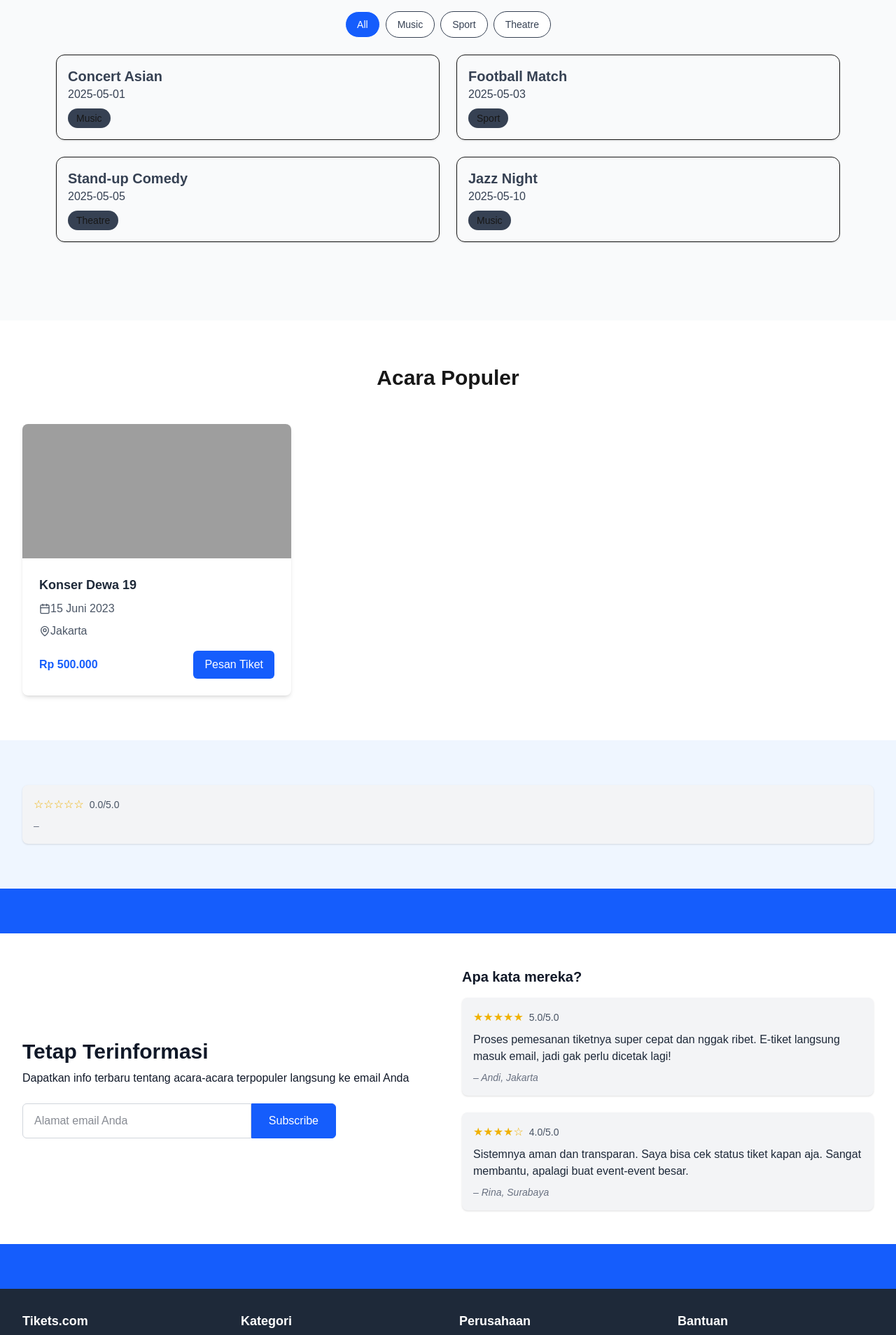
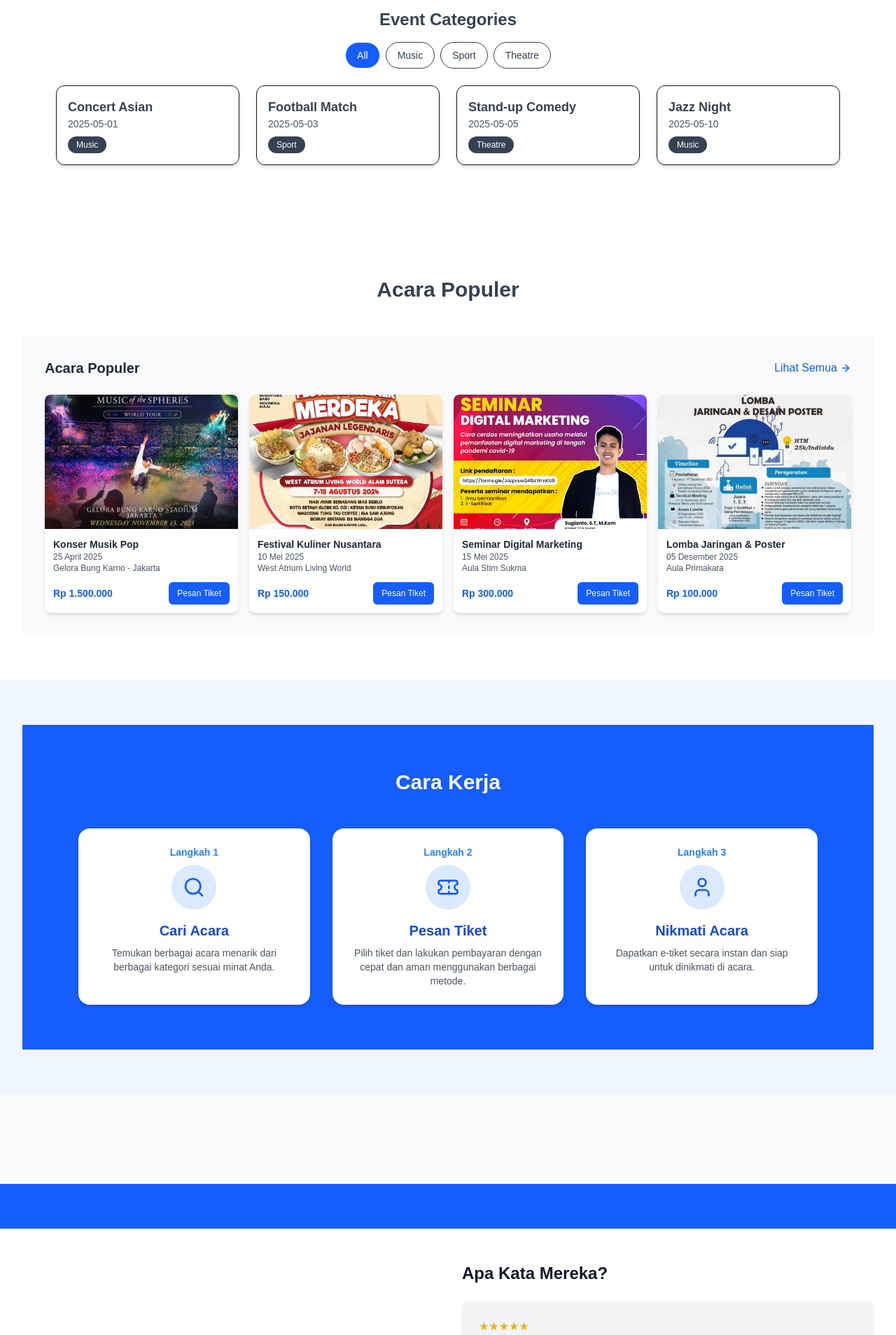
Before and after one commit to ErwinMulia/UTS-WEB, a Next.js app: page / in a window 1280 px wide. Shown: the part 572-2480 px from the top of the page at 70% size. Built offline with nearby package versions, Linux system fonts and the light colour scheme; grey boxes are pictures that could not be loaded.

Commit message:
update feature event,howitwork

```diff
--- a/src/app/page.tsx
+++ b/src/app/page.tsx
@@ -1,16 +1,19 @@
 import { HeroSection } from "@/components/home/herosection";
-import { EventList } from "@/components/organism/EventList";
-import  CategorySection  from "@/components/organism/CategorySection";
-import { TestimonialCard } from "@/components/molecul/TestimonialCard";
-import  {Newsletter}  from "@/components/organism/Newsletter";
+import { FeaturedEvents } from "@/components/organism/FeaturedEvents";
+import CategorySection from "@/components/organism/CategorySection";
+import { HowItWorks } from "@/components/organism/HowItWork";
+import { Newsletter } from "@/components/organism/Newsletter";
+import { Header } from '../components/organism/Header';
 import { Footer } from "@/components/common/footer";
 
 export default function Home() {
   return (
     <main className="min-h-screen bg-white">
+
+      <Header />
+
       <HeroSection />
-
-      <section className="py-16 bg-gray-50">
+      <section className="py-16 bg-gray-10">
         <div className="max-w-7xl mx-auto px-4 sm:px-6 lg:px-8">
           <CategorySection />
         </div>
@@ -18,14 +21,32 @@ export default function Home() {
 
       <section className="py-16">
         <div className="max-w-7xl mx-auto px-4 sm:px-6 lg:px-8">
-          <h2 className="text-3xl font-bold text-center mb-12">Acara Populer</h2>
-          <EventList />
+          <h2 className="text-3xl font-bold text-center text-gray-700 mb-12">Acara Populer</h2>
+          <FeaturedEvents />
         </div>
       </section>
 
       <section className="py-16 bg-blue-50">
         <div className="max-w-7xl mx-auto px-4 sm:px-6 lg:px-8">
-          <TestimonialCard rating={0} text={""} author={""} />
+          <HowItWorks />
+        </div>
+      </section>
+
+      {/* Testimonial Section for Rina and Andi - Display Side by Side */}
+      <section className="py-16 bg-gray-50">
+        <div className="max-w-7xl mx-auto px-4 sm:px-6 lg:px-8">
+
+          <div className="flex justify-between gap-8 flex-wrap"> {/* Flexbox layout for side by side */}
+            {/* Testimonial for Rina */}
+            <div className="flex-1 min-w-[300px]">
+
+            </div>
+
+            {/* Testimonial for Andi */}
+            <div className="flex-1 min-w-[300px]">
+
+            </div>
+          </div>
         </div>
       </section>
 
--- a/src/components/common/header.tsx
+++ b/src/components/common/header.tsx
@@ -1,4 +1,4 @@
-//header
+
 'use client'
 
 import React, { useState } from 'react';
--- a/src/components/molecul/EventCard.tsx
+++ b/src/components/molecul/EventCard.tsx
@@ -1,3 +1,5 @@
+'use client';
+
 import { Text } from '../atom/Text';
 import { Icon } from '../atom/Icon';
 import { Button } from '../atom/Button';
--- a/src/components/molecul/StatsSection.tsx
+++ b/src/components/molecul/StatsSection.tsx
@@ -6,7 +6,7 @@ const stats = [
   { value: "10K+", label: "Acara\nTersedia" }
 ];
 
-export default function StatsSection() {
+export default function StatsSections() {
   return (
     <div className="flex flex-wrap gap-6 mb-8">
       {stats.map((stat, index) => (
--- a/src/components/organism/CategorySection.tsx
+++ b/src/components/organism/CategorySection.tsx
@@ -22,18 +22,18 @@ export default function CategorySection() {
   };
 
   return (
-    <section className="max-w-6xl mx-auto px-4 py-12">
-      <h2 className="text-3xl font-bold mb-4 text-center text-gray-700">Event Categories</h2>
+    <section className="max-w-6xl mx-auto px-4 py-8">
+      <h2 className="text-2xl font-bold mb-4 text-center text-gray-700">Event Categories</h2>
       <CategoryFilter onFilterChange={handleFilter} />
-      <div className="grid grid-cols-1 md:grid-cols-2 gap-6">
+      <div className="grid grid-cols-1 sm:grid-cols-2 md:grid-cols-3 lg:grid-cols-4 gap-6">
         {filtered.map((event) => (
           <div
             key={event.id}
-            className="border rounded-xl p-4 shadow hover:shadow-md transition"
+            className="border rounded-xl p-4 shadow-md hover:shadow-lg transition-all"
           >
-            <h3 className="text-xl font-semibold text-gray-700">{event.title}</h3>
-            <p className="text-gray-700">{event.date}</p>
-            <span className="inline-block mt-2 px-3 py-1 bg-gray-700 rounded-full text-sm">
+            <h3 className="text-lg font-semibold text-gray-700">{event.title}</h3>
+            <p className="text-sm text-gray-600">{event.date}</p>
+            <span className="inline-block mt-2 px-3 py-1 bg-gray-700 rounded-full text-xs text-white">
               {event.category}
             </span>
           </div>
--- a/src/components/organism/FeaturedEvents.tsx
+++ b/src/components/organism/FeaturedEvents.tsx
@@ -38,17 +38,38 @@ export function FeaturedEvents() {
   ];
 
   return (
-    <div className="py-12 bg-gray-50">
+    <div className="py-8 bg-gray-50"> {/* Reduced padding */}
       <div className="max-w-7xl mx-auto px-4 sm:px-6 lg:px-8">
-        <div className="flex justify-between items-center mb-8">
-          <h2 className="text-2xl font-bold text-gray-800">Acara Populer</h2>
+        <div className="flex justify-between items-center mb-6"> {/* Reduced margin-bottom */}
+          <h2 className="text-xl font-bold text-gray-800">Acara Populer</h2> {/* Smaller font size */}
           <a href="#" className="text-blue-600 flex items-center font-medium hover:underline">
             Lihat Semua <ArrowRightIcon size={16} className="ml-1" />
           </a>
         </div>
-        <div className="grid grid-cols-1 md:grid-cols-2 lg:grid-cols-4 gap-6">
+
+        {/* Grid Layout for Featured Events */}
+        <div className="grid grid-cols-1 sm:grid-cols-2 md:grid-cols-3 lg:grid-cols-4 gap-4"> {/* Reduced gap */}
           {featuredEvents.map((event) => (
-            <EventCard key={event.id} event={event} />
+            <div key={event.id} className="bg-white shadow-md rounded-lg overflow-hidden flex flex-col h-full hover:scale-105 transition-transform duration-300 ease-in-out">
+              <div className="relative">
+                <img
+                  src={event.image}
+                  alt={event.title}
+                  className="w-full h-48 object-cover rounded-t-lg transition-transform duration-300 ease-in-out hover:scale-110"
+                />
+              </div>
+              <div className="flex flex-col justify-between p-3 flex-1"> {/* Reduced padding */}
+                <h3 className="text-sm font-semibold text-gray-800">{event.title}</h3> {/* Smaller text size */}
+                <p className="text-xs text-gray-600">{event.date}</p> {/* Smaller text size */}
+                <p className="text-xs text-gray-600">{event.location}</p> {/* Smaller text size */}
+                <div className="flex justify-between items-center mt-3"> {/* Reduced margin-top */}
+                  <p className="text-sm font-bold text-blue-600">{event.price}</p> {/* Slightly smaller text */}
+                  <button className="bg-blue-600 text-white py-2 px-3 rounded-md hover:bg-blue-700 text-xs">
+                    Pesan Tiket
+                  </button>
+                </div>
+              </div>
+            </div>
           ))}
         </div>
       </div>
--- a/src/components/organism/Header.tsx
+++ b/src/components/organism/Header.tsx
@@ -20,15 +20,19 @@ export function Header() {
 
       <nav className="bg-white shadow-md">
         <div className="max-w-7xl mx-auto px-4 sm:px-6 lg:px-8">
-          <div className="flex justify-between h-16">
+          <div className="flex justify-between h-16 items-center">
             {/* Logo */}
-            <Logo />
+            <div className="flex items-center gap-2">
+              <Logo />
+              {/* Ensure the text is next to the logo and visible */}
+              <div className="text-xl font-bold text-blue-600">Tikets.com</div>
+            </div>
             {/* Navigation Links */}
             <NavLinks />
             {/* Search Bar and Auth Buttons */}
             <div className="flex items-center space-x-4">
               <SearchBar searchTerm={searchTerm} setSearchTerm={setSearchTerm} />
-              <AuthButtons />  {/* Ensure AuthButtons is used here */}
+              <AuthButtons />
             </div>
           </div>
         </div>
--- a/src/components/organism/HeroSection.tsx
+++ b/src/components/organism/HeroSection.tsx
@@ -1,6 +1,6 @@
 import { FaSearch } from "react-icons/fa";
 import { ButtonWithIcon } from "@/components/atom/ButtonWithIcon";
-import { StatsSection } from "@/components/molecul/StatsSection";
+import  StatsSections  from "@/components/molecul/StatsSection";
 import { HeroImage } from "@/components/molecul/HeroImage";
 
 export function HeroSection() {
@@ -9,12 +9,11 @@ export function HeroSection() {
       <div className="max-w-7xl mx-auto px-4 sm:px-6 lg:px-8 py-16">
         <div className="grid grid-cols-1 md:grid-cols-2 gap-8 items-center">
 
-          {/* Left Section */}
           <div>
             <h1 className="text-4xl font-bold mb-4">Temukan dan Pesan Tiket Acara Favorit Anda</h1>
             <p className="text-lg mb-6">Temukan konser, festival, seminar, dan berbagai acara menarik lainnya di seluruh Indonesia dengan mudah dan aman.</p>
 
-            <StatsSection />
+            <StatsSections />
 
             <ButtonWithIcon
               icon={FaSearch}
--- a/src/components/organism/HowItWork.tsx
+++ b/src/components/organism/HowItWork.tsx
@@ -1,3 +1,5 @@
+'use client';
+
 import { motion } from 'framer-motion';
 import { SearchIcon, TicketIcon, UserIcon } from 'lucide-react';
 import { StepCard } from '@/components/molecul/StepCard';
@@ -20,10 +22,10 @@ const steps = [
   }
 ];
 
-export const HowItWorks = () => {
+export function HowItWorks() {
   return (
-    <div className="py-16 bg-blue-600">
-      <div className="max-w-7xl mx-auto px-4 sm:px-6 lg:px-8">
+    <div className="py-16 bg-blue-600 px-4 sm:px-10 lg:px-20 w-full"> {/* Full width */}
+      <div className="mx-auto"> {/* Center the content, no max-width */}
         <motion.h2
           className="text-3xl font-bold mb-12 text-center text-white"
           initial={{ opacity: 0, y: -20 }}
--- a/src/components/organism/Newsletter.tsx
+++ b/src/components/organism/Newsletter.tsx
@@ -1,5 +1,4 @@
 import { EmailSubscriptionForm } from '@/components/molecul/EmailSubscriptionForm';
-import { TestimonialCard } from '@/components/molecul/TestimonialCard';
 
 export const Newsletter = () => {
   const testimonials = [
@@ -26,15 +25,21 @@ export const Newsletter = () => {
           </div>
 
           <div className="lg:w-1/2">
-            <h3 className="text-xl font-semibold mb-4 text-center lg:text-left">Apa kata mereka?</h3>
-            <div className="space-y-6">
+            <h3 className="text-2xl font-semibold text-center lg:text-left mb-6">Apa Kata Mereka?</h3>
+            <div className="flex flex-wrap justify-between gap-8">
               {testimonials.map((testimonial, index) => (
-                <TestimonialCard
-                  key={index}
-                  rating={testimonial.rating}
-                  text={testimonial.text}
-                  author={testimonial.author}
-                />
+                <div key={index} className="flex-1 min-w-[300px]">
+                  <div className="bg-gray-100 p-6 rounded-lg shadow-md">
+                    <div className="flex mb-4">
+
+                      <span className="text-yellow-500">
+                        {"★".repeat(testimonial.rating)}{"☆".repeat(5 - testimonial.rating)}
+                      </span>
+                    </div>
+                    <p className="text-gray-700 mb-4">{testimonial.text}</p>
+                    <p className="font-semibold">{testimonial.author}</p>
+                  </div>
+                </div>
               ))}
             </div>
           </div>
```
